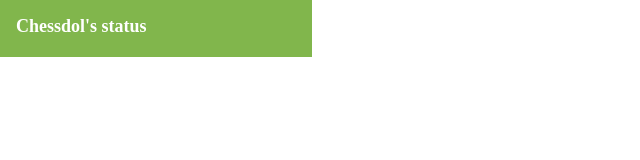
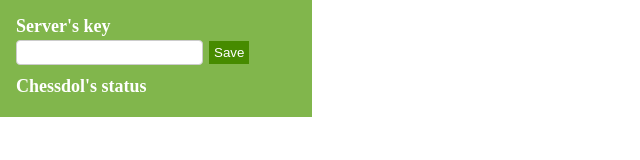
Before and after one commit to thanhdanh27600/chessbest, a browser extension: page index.html in a window 1280 px wide. Shown: the whole page, without its empty margins (0-640 px from the left). Drawn offline with Linux system fonts and the light colour scheme.

Commit message:
update name

```diff
--- a/index.css
+++ b/index.css
@@ -7,6 +7,9 @@
 	color: white;
 	background-color: #81b64c;
 	padding: 16px;
+}
+.server {
+	margin-bottom: 8px;
 }
 
 .title {
@@ -19,3 +22,22 @@
 	margin-top: 4px;
 	font-style: italic;
 }
+
+button {
+	background-color: #468b00;
+	border: none;
+	color: white;
+	padding: 4px 5px;
+	text-align: center;
+	text-decoration: none;
+	display: inline-block;
+	margin: 4px 2px;
+	cursor: pointer;
+}
+
+input {
+	border: 1px solid #ccc !important;
+	padding: 4px;
+	display: inline-flex;
+	border-radius: 4px;
+}
--- a/index.html
+++ b/index.html
@@ -7,6 +7,14 @@
 
 <body>
   <div class="container">
+    <div class="server">
+      <div class="title">Server's key</div>
+        <input>
+        </input>
+        <button id="server-submit">Save</button>
+
+    </div>
+
     <div class="title">Chessdol's status</div>
     <div class="status" id="status"></div>
   </div>
--- a/js/popup.js
+++ b/js/popup.js
@@ -6,6 +6,9 @@
 	});
 };
 
+getStatus().then((status) => {
+	statusElement.textContent = status;
+});
 const statusElement = document.getElementById("status");
 
 document.addEventListener("DOMContentLoaded", () => {
@@ -19,6 +22,8 @@
 	});
 });
 
-getStatus().then((status) => {
-	statusElement.textContent = status;
-});
+
+serverSubmit = (e) => {
+	e.preventDefault();
+	console.log(e);
+};
```
Also changed, not shown: js/core.js (+14 -7 lines), assets/ext-icon.png, manifest.json.
